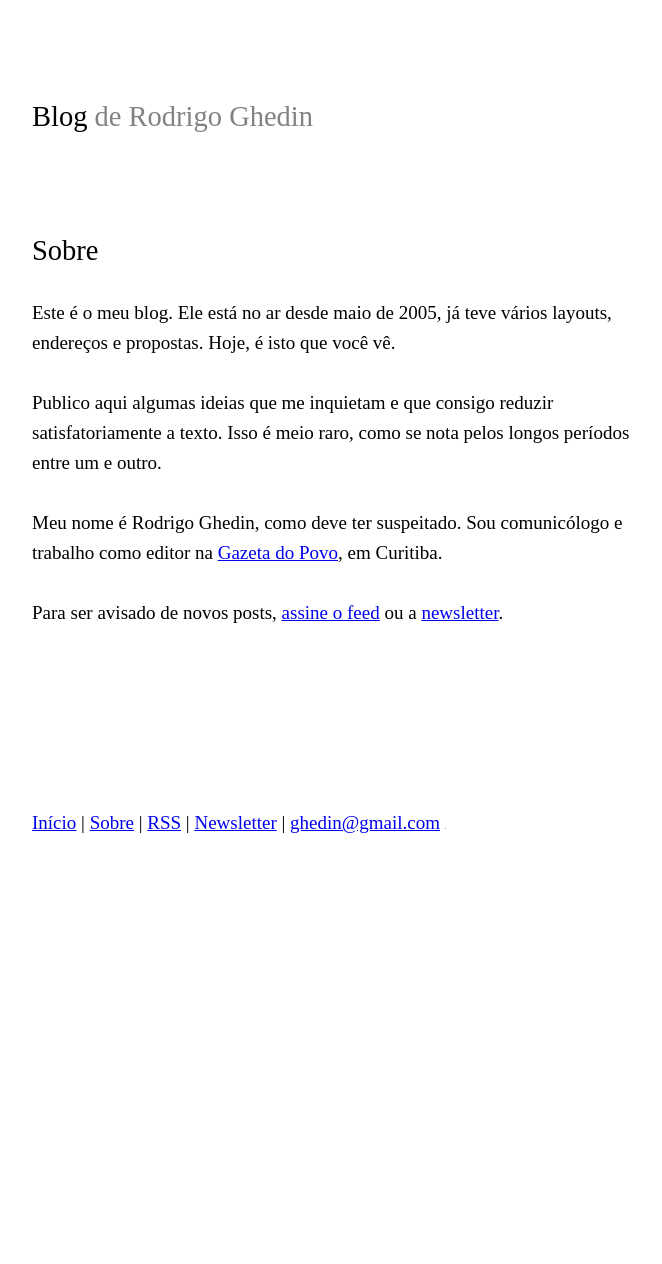
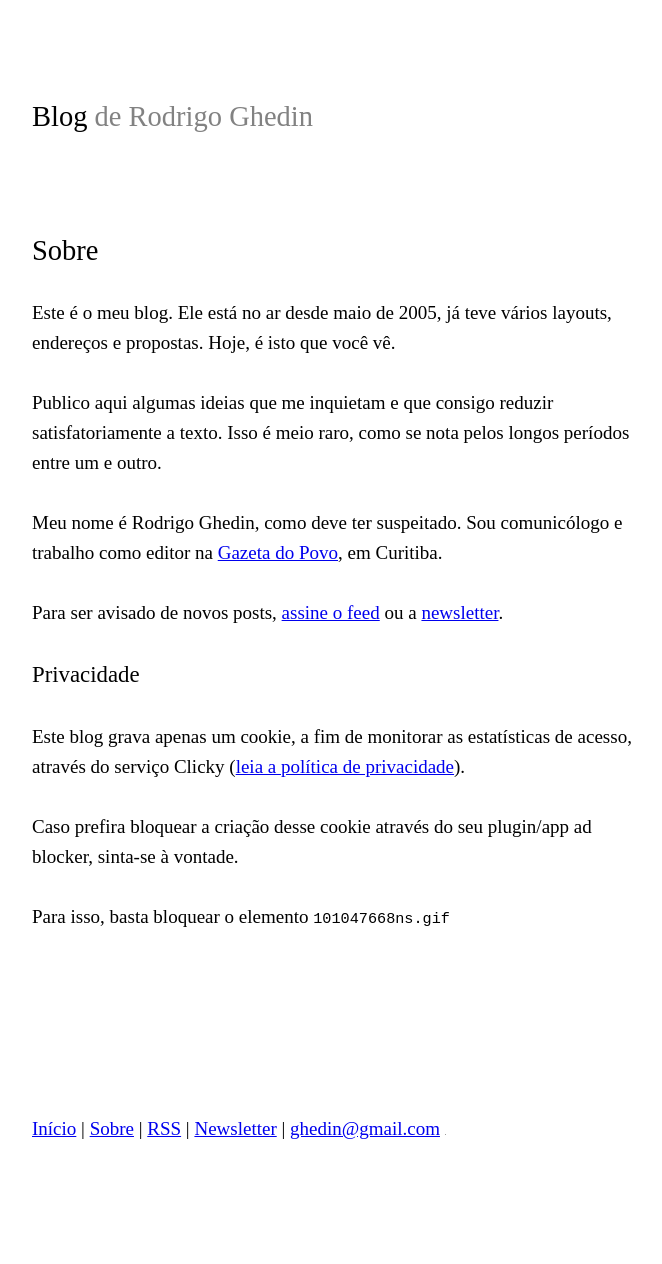
Before and after one commit to rghedin/rghedin.github.io, a Jekyll site: the page built from sobre.md, in a window 1280 px wide. Shown: the whole page, without its empty margins (304-966 px from the left). Built offline with Jekyll 4.4.1, drawn with Linux system fonts in a browser that asks for light colours; before the commit the page ends 958 px from its top, so only the background shows below that.

Commit message:
Inclusão de uma política de privacidade no 'Sobre' explicando o uso do Clicky para monitorar estatísticas de acesso

```diff
--- a/sobre.md
+++ b/sobre.md
@@ -9,3 +9,11 @@ Publico aqui algumas ideias que me inquietam e que consigo reduzir satisfatoriam
 Meu nome é Rodrigo Ghedin, como deve ter suspeitado. Sou comunicólogo e trabalho como editor na [Gazeta do Povo](http://gazetadopovo.com.br/economia/nova-economia/), em Curitiba.
 
 Para ser avisado de novos posts, [assine o feed](https://blog.ghed.in/feed.xml) ou a [newsletter](http://eepurl.com/cLePcH).
+
+## Privacidade
+
+Este blog grava apenas um cookie, a fim de monitorar as estatísticas de acesso, através do serviço Clicky ([leia a política de privacidade](https://clicky.com/terms#privacy)).
+
+Caso prefira bloquear a criação desse cookie através do seu plugin/app ad blocker, sinta-se à vontade.
+
+Para isso, basta bloquear o elemento <code>101047668ns.gif</code>
```
